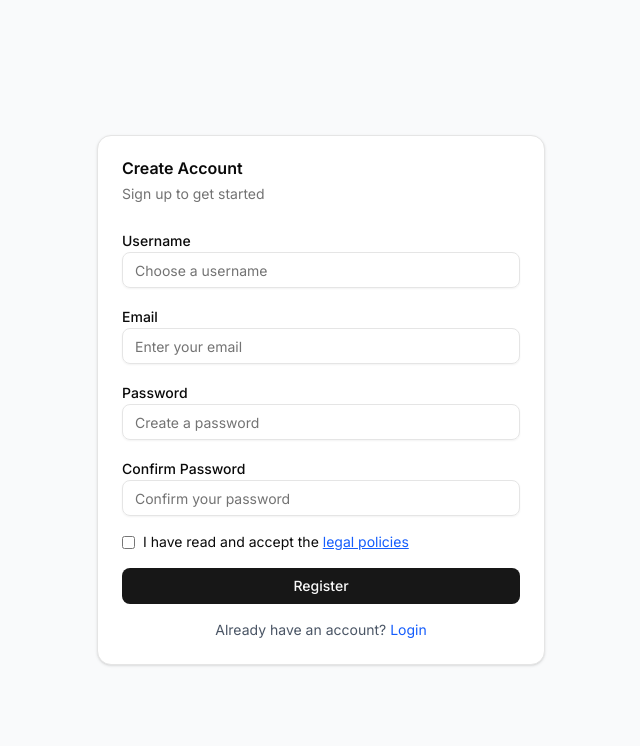
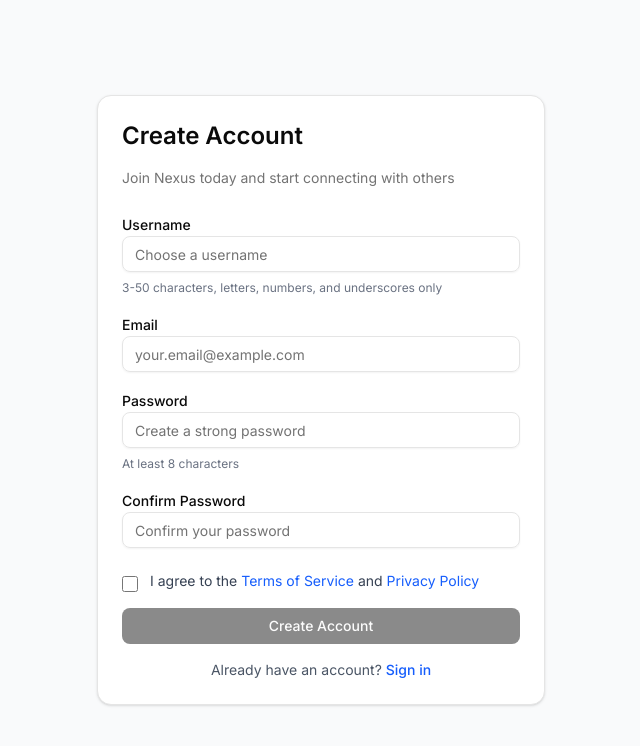
Before and after one commit to LewisMagangi/alx-project-nexus, a Next.js app in the folder frontend/: page /auth/register in a window 1280 px wide. Shown: the top 746 px of the page, without its empty margins (447-1087 px from the left). Built offline with nearby package versions, Linux system fonts and the light colour scheme; no server answers.

Commit message:
feat(auth): redesign registration page with validation, policy consent, and improved UX

```diff
--- a/frontend/app/auth/register/page.tsx
+++ b/frontend/app/auth/register/page.tsx
@@ -1,3 +1,4 @@
+// frontend/app/auth/register/page.tsx
 'use client';
 
 import { useState } from 'react';
@@ -6,15 +7,16 @@ import { Button } from '@/components/ui/button';
 import { Input } from '@/components/ui/input';
 import { Card, CardContent, CardDescription, CardHeader, CardTitle } from '@/components/ui/card';
 import Link from 'next/link';
+import { CheckCircle2 } from 'lucide-react';
 
 export default function RegisterPage() {
   const [username, setUsername] = useState('');
   const [email, setEmail] = useState('');
   const [password, setPassword] = useState('');
   const [confirmPassword, setConfirmPassword] = useState('');
+  const [acceptedPolicies, setAcceptedPolicies] = useState(false);
   const [error, setError] = useState('');
   const [loading, setLoading] = useState(false);
-  const [acceptedLegal, setAcceptedLegal] = useState(false);
   const { register } = useAuth();
 
   const handleSubmit = async (e: React.FormEvent) => {
@@ -31,31 +33,39 @@ export default function RegisterPage() {
       return;
     }
 
-    if (!acceptedLegal) {
-      setError('You must accept the legal policies to register.');
+    if (!acceptedPolicies) {
+      setError('You must accept the Terms of Service and Privacy Policy to continue');
       return;
     }
+
     setLoading(true);
+
     try {
-      await register(username, email, password, acceptedLegal);
-    } catch (err: any) {
-      setError(err.message || 'Registration failed. Please try again.');
+      await register(username, email, password);
+    } catch (err: unknown) {
+      if (err instanceof Error) {
+        setError(err.message);
+      } else {
+        setError(String(err) || 'Registration failed. Please try again.');
+      }
     } finally {
       setLoading(false);
     }
   };
 
   return (
-    <div className="flex items-center justify-center min-h-screen bg-gray-50">
+    <div className="flex items-center justify-center min-h-screen bg-gray-50 p-4">
       <Card className="w-full max-w-md">
-        <CardHeader>
-          <CardTitle>Create Account</CardTitle>
-          <CardDescription>Sign up to get started</CardDescription>
+        <CardHeader className="space-y-2">
+          <CardTitle className="text-2xl">Create Account</CardTitle>
+          <CardDescription>
+            Join Nexus today and start connecting with others
+          </CardDescription>
         </CardHeader>
         <CardContent>
           <form onSubmit={handleSubmit} className="space-y-4">
             {error && (
-              <div className="p-3 text-sm text-red-500 bg-red-50 rounded-md">
+              <div className="p-3 text-sm text-red-500 bg-red-50 rounded-md border border-red-200">
                 {error}
               </div>
             )}
@@ -74,7 +84,12 @@ export default function RegisterPage() {
                 disabled={loading}
                 minLength={3}
                 maxLength={50}
+                pattern="[a-zA-Z0-9_]+"
+                title="Username can only contain letters, numbers, and underscores"
               />
+              <p className="text-xs text-gray-500">
+                3-50 characters, letters, numbers, and underscores only
+              </p>
             </div>
 
             <div className="space-y-2">
@@ -84,7 +99,7 @@ export default function RegisterPage() {
               <Input
                 id="email"
                 type="email"
-                placeholder="Enter your email"
+                placeholder="your.email@example.com"
                 value={email}
                 onChange={(e) => setEmail(e.target.value)}
                 required
@@ -99,13 +114,16 @@ export default function RegisterPage() {
               <Input
                 id="password"
                 type="password"
-                placeholder="Create a password"
+                placeholder="Create a strong password"
                 value={password}
                 onChange={(e) => setPassword(e.target.value)}
                 required
                 disabled={loading}
                 minLength={8}
               />
+              <p className="text-xs text-gray-500">
+                At least 8 characters
+              </p>
             </div>
 
             <div className="space-y-2">
@@ -123,33 +141,60 @@ export default function RegisterPage() {
               />
             </div>
 
-            <div className="flex items-center space-x-2">
+            <div className="space-y-3 pt-2">
+              <div className="flex items-start space-x-3">
                 <input
-                id="acceptedLegal"
                   type="checkbox"
-                checked={acceptedLegal}
-                onChange={(e) => setAcceptedLegal(e.target.checked)}
-                required
+                  id="acceptPolicies"
+                  checked={acceptedPolicies}
+                  onChange={(e) => setAcceptedPolicies(e.target.checked)}
                   disabled={loading}
+                  className="mt-1 h-4 w-4 rounded border-gray-300 text-blue-600 focus:ring-blue-500"
                 />
-              <label htmlFor="acceptedLegal" className="text-sm">
-                I have read and accept the{' '}
-                <Link href="/legal" className="text-blue-600 underline" target="_blank" rel="noopener noreferrer">
-                  legal policies
+                <label htmlFor="acceptPolicies" className="text-sm text-gray-700 leading-tight">
+                  I agree to the{' '}
+                  <Link
+                    href="/legal/terms"
+                    className="text-blue-600 hover:underline"
+                    target="_blank"
+                  >
+                    Terms of Service
+                  </Link>{' '}
+                  and{' '}
+                  <Link
+                    href="/legal/privacy"
+                    className="text-blue-600 hover:underline"
+                    target="_blank"
+                  >
+                    Privacy Policy
                   </Link>
                 </label>
               </div>
 
-            <Button type="submit" className="w-full" disabled={loading}>
-              {loading ? 'Creating account...' : 'Register'}
+              {acceptedPolicies && (
+                <div className="flex items-center gap-2 text-green-600 text-sm">
+                  <CheckCircle2 className="h-4 w-4" />
+                  <span>Policies accepted</span>
+                </div>
+              )}
+            </div>
+
+            <Button
+              type="submit"
+              className="w-full"
+              disabled={loading || !acceptedPolicies}
+            >
+              {loading ? 'Creating account...' : 'Create Account'}
             </Button>
 
-            <p className="text-sm text-center text-gray-600">
+            <div className="text-center space-y-2">
+              <p className="text-sm text-gray-600">
                 Already have an account?{' '}
-              <Link href="/auth/login" className="text-blue-600 hover:underline">
-                Login
+                <Link href="/auth/login" className="text-blue-600 hover:underline font-medium">
+                  Sign in
                 </Link>
               </p>
+            </div>
           </form>
         </CardContent>
       </Card>
```
Lines whose indentation alone changed are shown as unchanged.
